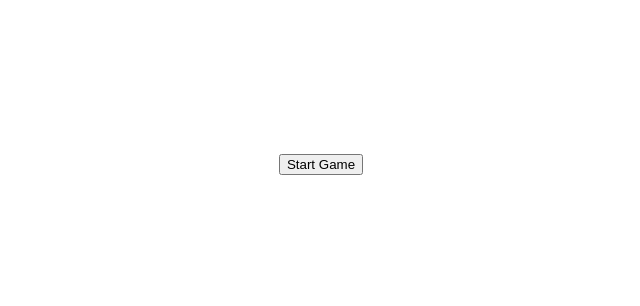
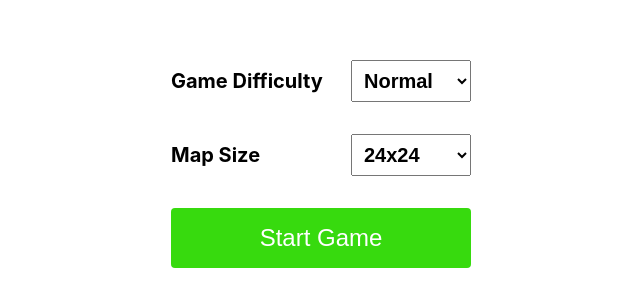
Before and after one commit to ilkaydnc/snake-game, a React (Create React App) app: page / in a window 1280 px wide. Shown: the part 236-542 px from the top of the page, without its empty margins (319-959 px from the left). Built offline with nearby package versions, Linux system fonts and the light colour scheme.

Commit message:
Add dynamic map size and difficulty

```diff
--- a/src/App.css
+++ b/src/App.css
@@ -5,6 +5,46 @@
   align-items: center;
   width: 100%;
   height: 100vh;
+}
+
+.NewGame {
+  display: flex;
+  flex-direction: column;
+  width: 300px;
+}
+
+.NewGame__select {
+  display: flex;
+  align-items: center;
+  justify-content: space-between;
+  width: 100%;
+  margin-bottom: 32px;
+}
+
+.NewGame__select label {
+  font-size: 20px;
+  font-weight: 700;
+  margin-right: 16px;
+  white-space: nowrap;
+}
+
+.NewGame__select select {
+  font-size: 20px;
+  font-weight: 600;
+  padding: 0.5rem;
+  width: 120px;
+}
+
+.NewGame__button {
+  font-size: 24px;
+  font-weight: 400;
+  padding: 1rem 2rem;
+  border: 0;
+  border-radius: 4px;
+  outline: 0;
+  background-color: rgb(55, 218, 14);
+  color: rgb(255, 255, 255);
+  cursor: pointer;
 }
 
 .ScoreTable {
--- a/src/App.tsx
+++ b/src/App.tsx
@@ -48,13 +48,14 @@ const getNextPosition = (
   }
 };
 
-const MAP_WIDTH = 32;
-const MAP_HEIGHT = 32;
 const DEFAULT_SNAKE_SIZE = 3;
-let GAME_LOOP = 50;
 let interval: any;
 
 function App() {
+  const [mapWidth, setMapWidth] = useState<number>(24);
+  const [mapHeight, setMapHeight] = useState<number>(24);
+  const [gameInterval, setGameInterval] = useState<number>(50);
+
   const [score, setScore] = useState<number>(0);
   const [map, setMap] = useState<string[] | undefined>(undefined);
   const [snake, setSnake] = useState<SnakePosition>([]);
@@ -66,9 +67,9 @@ function App() {
   );
 
   const createNewGame = () => {
-    const initialMap = createNewMap(MAP_WIDTH, MAP_HEIGHT);
+    const initialMap = createNewMap(mapWidth, mapHeight);
     const newSnake = createSnake(DEFAULT_SNAKE_SIZE);
-    const newAppleIndex = createRandomApple(MAP_WIDTH, MAP_HEIGHT, newSnake);
+    const newAppleIndex = createRandomApple(mapWidth, mapHeight, newSnake);
 
     setDirection("R");
     clearInterval(interval);
@@ -112,17 +113,17 @@ function App() {
     if (!map && !snake) return null;
 
     const snakeHead = snake[snake.length - 1];
-    const nextPosition = getNextPosition(snakeHead, MAP_WIDTH, direction);
+    const nextPosition = getNextPosition(snakeHead, mapWidth, direction);
 
     if (
       // Left Wall
-      (snakeHead % MAP_WIDTH === 0 && direction === "L") ||
+      (snakeHead % mapWidth === 0 && direction === "L") ||
       // Right Wall
-      (snakeHead % MAP_WIDTH === MAP_WIDTH - 1 && direction === "R") ||
+      (snakeHead % mapWidth === mapWidth - 1 && direction === "R") ||
       // Top Wall
       nextPosition < 0 ||
       // Bottom Wall
-      nextPosition > MAP_WIDTH * MAP_HEIGHT ||
+      nextPosition > mapWidth * mapHeight ||
       // Snake Collision
       snake.includes(nextPosition)
     ) {
@@ -146,11 +147,7 @@ function App() {
     if (cloneMap[nextPosition] === "X") {
       cloneMap[nextPosition] = "O";
 
-      const newAppleIndex = createRandomApple(
-        MAP_WIDTH,
-        MAP_HEIGHT,
-        cloneSnake
-      );
+      const newAppleIndex = createRandomApple(mapWidth, mapHeight, cloneSnake);
 
       cloneMap[newAppleIndex] = "X";
 
@@ -177,8 +174,8 @@ function App() {
   };
 
   useEffect(() => {
-    if (map && snake) {
-      interval = setInterval(moveSnake, GAME_LOOP);
+    if (map && snake && !errorCellIndex) {
+      interval = setInterval(moveSnake, gameInterval);
     }
 
     return () => interval && clearInterval(interval);
@@ -193,11 +190,47 @@ function App() {
     }
 
     return () => window.removeEventListener("keydown", onKeyDown);
-  }, [map, snake, gameOver]);
+  }, [map, snake, gameOver, errorCellIndex]);
 
   return (
     <div className="App">
-      {!gameStarted && <button onClick={createNewGame}>Start Game</button>}
+      {!gameStarted && (
+        <div className="NewGame">
+          <div className="NewGame__select">
+            <label htmlFor="difficulty">Game Difficulty</label>
+            <select
+              name="difficulty"
+              id="difficulty"
+              value={gameInterval}
+              onChange={(e) => setGameInterval(+e.target.value)}
+            >
+              <option value="100">Easy</option>
+              <option value="50">Normal</option>
+              <option value="25">Hard</option>
+              <option value="10">???</option>
+            </select>
+          </div>
+          <div className="NewGame__select">
+            <label htmlFor="size">Map Size</label>
+            <select
+              name="size"
+              id="size"
+              value={mapWidth}
+              onChange={(e) => {
+                setMapWidth(+e.target.value);
+                setMapHeight(+e.target.value);
+              }}
+            >
+              <option value="16">16x16</option>
+              <option value="24">24x24</option>
+              <option value="32">32x32</option>
+            </select>
+          </div>
+          <button className="NewGame__button" onClick={createNewGame}>
+            Start Game
+          </button>
+        </div>
+      )}
       {!gameOver && gameStarted && (
         <div className="ScoreTable">
           <h2>Score: {score}</h2>
@@ -206,7 +239,7 @@ function App() {
       {gameOver ? (
         <div
           className="GameOver"
-          style={{ width: MAP_WIDTH * 24, height: MAP_HEIGHT * 24 }}
+          style={{ width: mapWidth * 24, height: mapHeight * 24 }}
         >
           <h1 className="GameOver__title">Game Over</h1>
 
@@ -226,8 +259,8 @@ function App() {
           <div
             className="Map"
             style={{
-              gridTemplateColumns: `repeat(${MAP_WIDTH}, 24px)`,
-              gridAutoRows: `repeat(${MAP_HEIGHT}, 24px)`,
+              gridTemplateColumns: `repeat(${mapWidth}, 24px)`,
+              gridAutoRows: `repeat(${mapHeight}, 24px)`,
             }}
           >
             {map?.map((cell, index) => (
```
